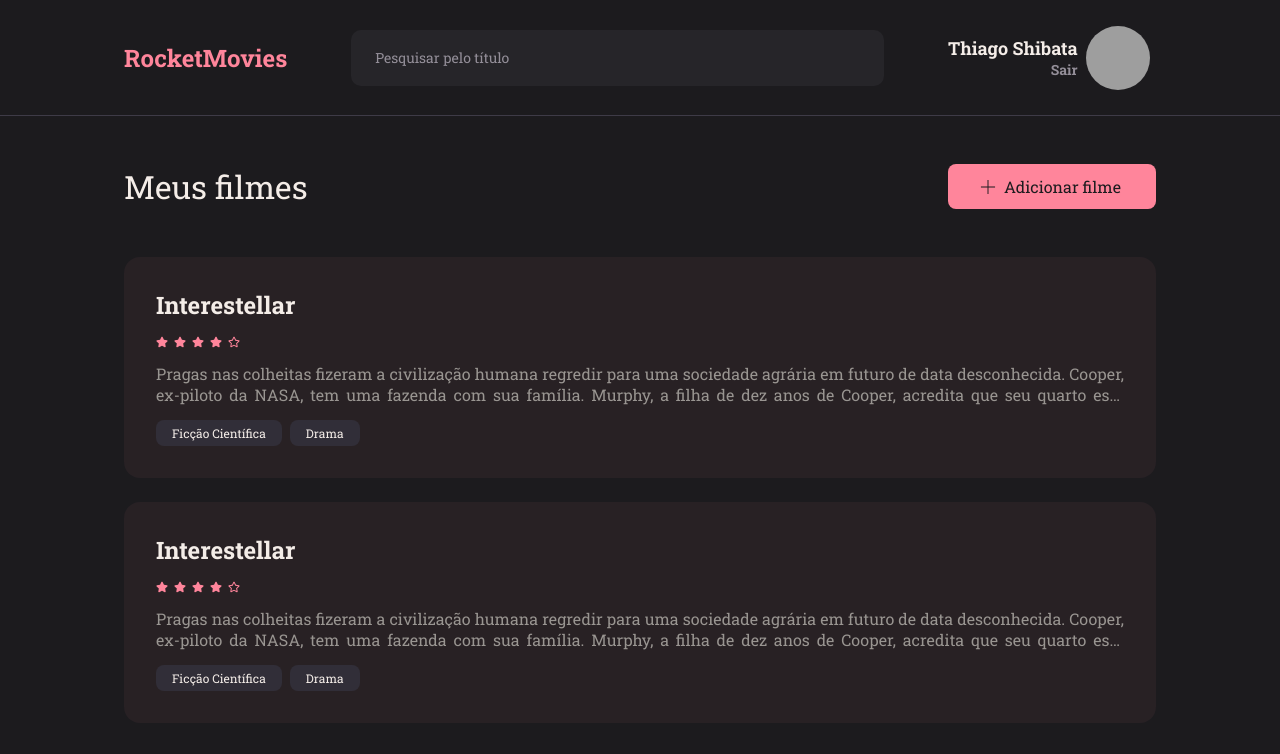
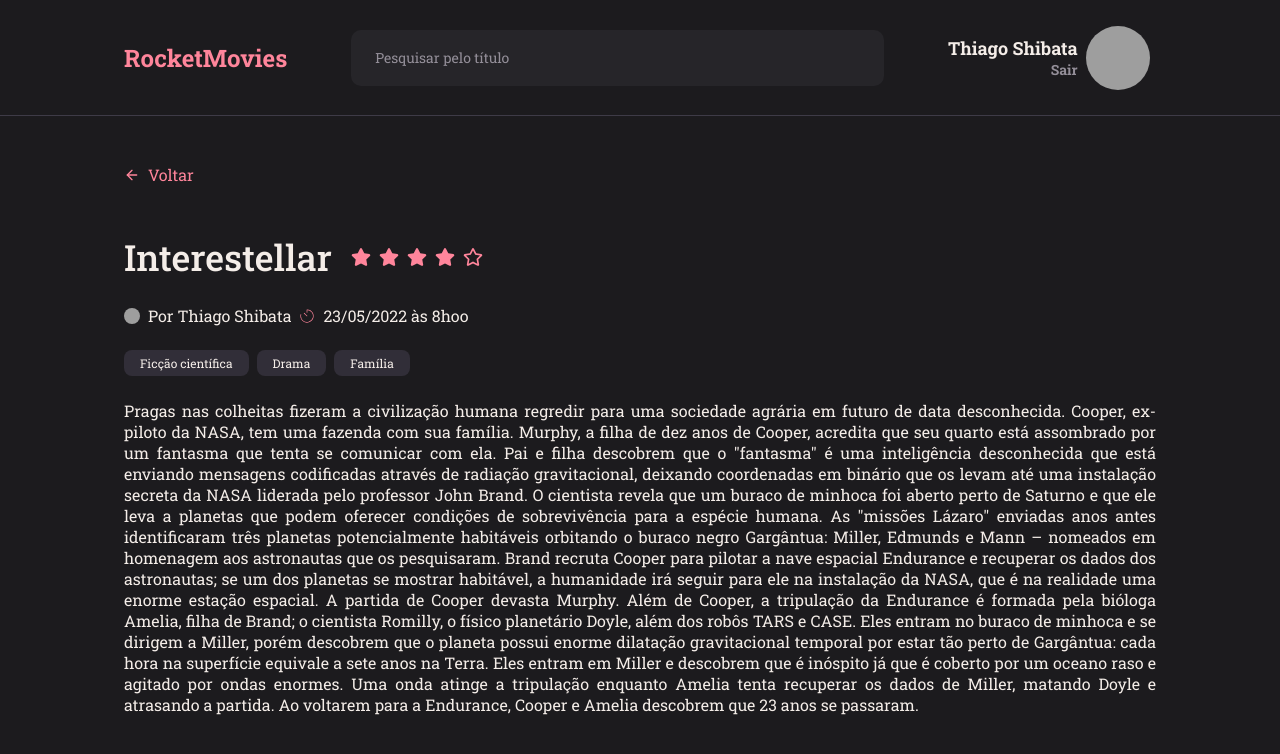
Before and after one commit to thiagoshibata/explorer-frontend-movies, a React (Vite) app: page / in a window 1280 px wide. Shown: the top 754 px of the page. Built offline with nearby package versions, Linux system fonts and the light colour scheme; grey boxes are pictures that could not be loaded.

Commit message:
alter page for Details

```diff
--- a/src/main.jsx
+++ b/src/main.jsx
@@ -1,17 +1,17 @@
-import React from "react";
-import ReactDOM from "react-dom/client";
+import React from "react"
+import ReactDOM from "react-dom/client"
 
-import { ThemeProvider } from "styled-components";
-import GlobalStyles from "./styles/global";
-import theme from "./styles/theme";
+import { ThemeProvider } from "styled-components"
+import GlobalStyles from "./styles/global"
+import theme from "./styles/theme"
 
-import { Home } from "./pages/Home";
+import { Details } from "./pages/Details"
 
 ReactDOM.createRoot(document.getElementById("root")).render(
   <React.StrictMode>
     <ThemeProvider theme={theme}>
       <GlobalStyles />
-      <Home />
+      <Details />
     </ThemeProvider>
   </React.StrictMode>
-);
+)
```
